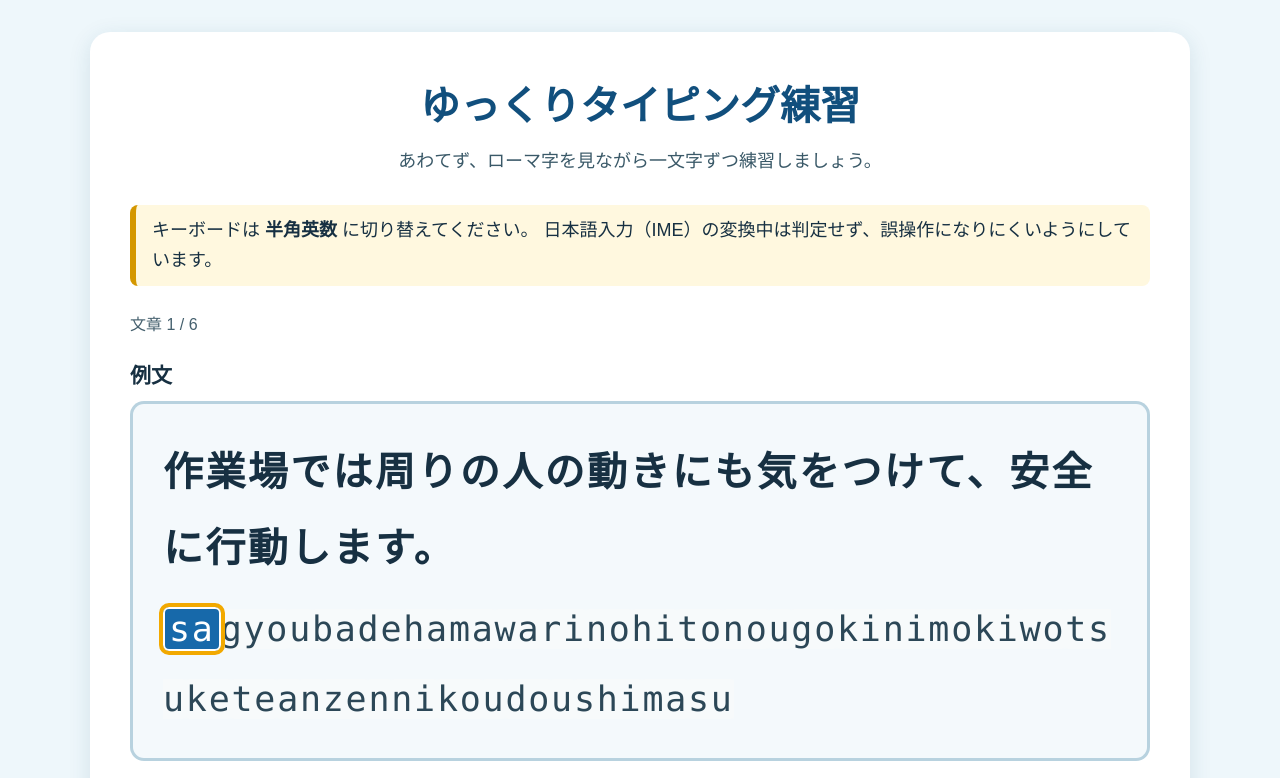
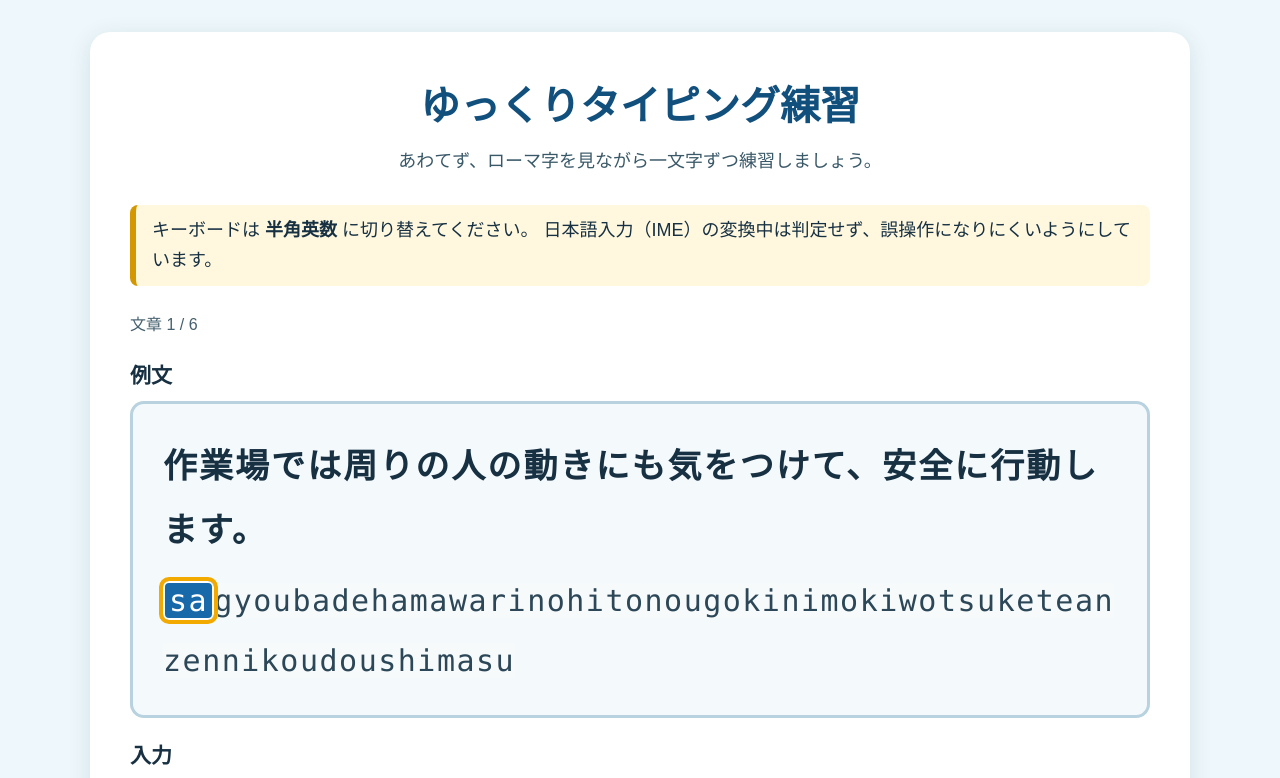
Before and after one commit to n-zaitsu-creator/aru.sagyo, a plain HTML site: page index.html in a window 1280 px wide. Shown: the top 778 px of the page. Drawn offline with Linux system fonts and the light colour scheme.

Commit message:
Update index.html

```diff
--- a/index.html
+++ b/index.html
@@ -66,7 +66,7 @@ h1 {
 }
 
 .prompt {
-  font-size:clamp(30px,4vw,40px);
+  font-size:clamp(26px,3.5vw,34px);
   font-weight:700;
   background:#f4f9fc;
   border:3px solid var(--line);
@@ -77,10 +77,9 @@ h1 {
   line-height:1.9;
   margin-bottom:0;
 }
-
 .romaji {
   font-family:Consolas,"Courier New",monospace;
-  font-size:clamp(20px,3.5vw,35px);
+  font-size:clamp(20px,3.5vw,30px);
   line-height:2;
   word-break:break-all;
   background:#f4f9fc;
```
